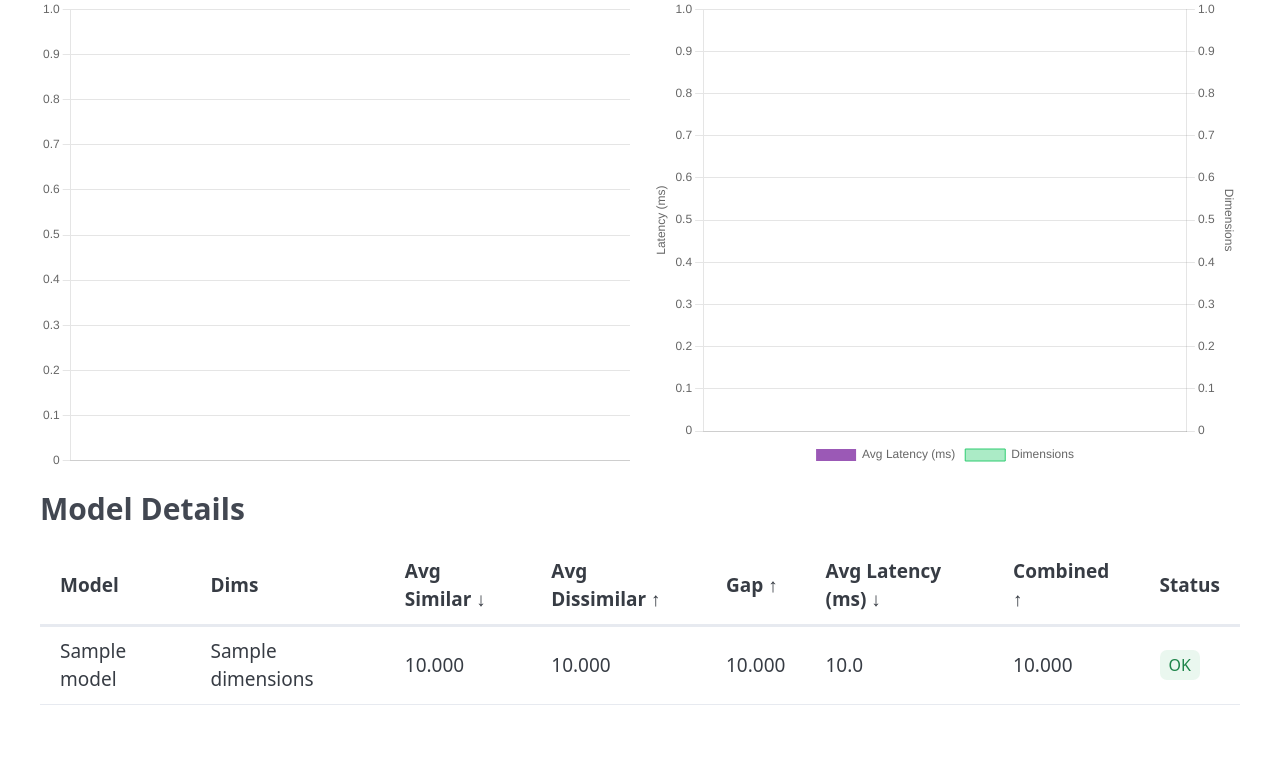
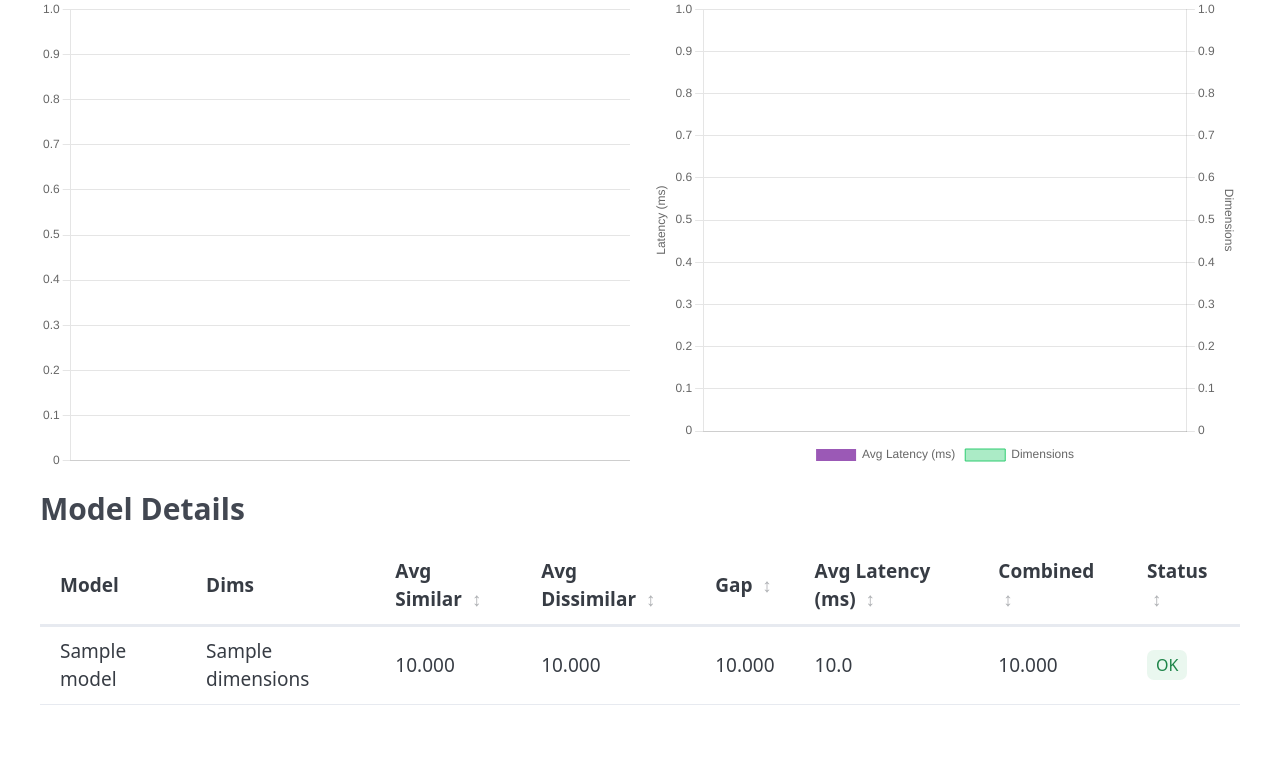
Before and after one commit to alphasearchinc/AI-search, a Flask app: template python-embedder/templates/eval_dashboard.html in a window 1280 px wide. Shown: the part 221-996 px from the top of the page. Run offline with Flask 3, Linux system fonts and the light colour scheme; the template is opened without the code that fills it: most values are stand-ins (such as "Sample title", 1, 10 or a date in 2020); parts of the project's set-up code (start-up, migrations or seed data) failed here and were passed over; some libraries are stand-ins or nearby versions.

Commit message:
toggle on arrows

```diff
--- a/python-embedder/templates/eval_dashboard.html
+++ b/python-embedder/templates/eval_dashboard.html
@@ -22,6 +22,10 @@
       .badge { display: inline-block; padding: 0.15rem 0.45rem; border-radius: 0.35rem; font-size: 0.8rem; }
       .badge.skip { background: #f6f8fa; color: #7f8c8d; border: 1px solid #e1e4e8; }
       .badge.err { background: #fdecea; color: #c0392b; border: 1px solid #f5c6cb; }
+      .sortable { cursor: pointer; user-select: none; }
+      .sortable:hover { background: rgba(0,0,0,0.05); }
+      .sort-arrow { display: inline-block; margin-left: 0.25rem; opacity: 0.4; }
+      .sortable.active .sort-arrow { opacity: 1; color: #3498db; }
     </style>
     <script src="https://cdn.jsdelivr.net/npm/chart.js@4.4.1/dist/chart.umd.min.js"></script>
   </head>
@@ -51,12 +55,12 @@
             <tr>
               <th>Model</th>
               <th>Dims</th>
-              <th class="sortable" data-sort="avg_similar_distance">Avg Similar ↓</th>
-              <th class="sortable" data-sort="avg_dissimilar_distance">Avg Dissimilar ↑</th>
-              <th class="sortable" data-sort="distance_gap">Gap ↑</th>
-              <th class="sortable" data-sort="avg_latency_ms">Avg Latency (ms) ↓</th>
-              <th class="sortable" data-sort="combined_score">Combined ↑</th>
-              <th class="sortable" data-sort="status">Status</th>
+              <th class="sortable" data-sort="avg_similar_distance">Avg Similar <span class="sort-arrow">↕</span></th>
+              <th class="sortable" data-sort="avg_dissimilar_distance">Avg Dissimilar <span class="sort-arrow">↕</span></th>
+              <th class="sortable" data-sort="distance_gap">Gap <span class="sort-arrow">↕</span></th>
+              <th class="sortable" data-sort="avg_latency_ms">Avg Latency (ms) <span class="sort-arrow">↕</span></th>
+              <th class="sortable" data-sort="combined_score">Combined <span class="sort-arrow">↕</span></th>
+              <th class="sortable" data-sort="status">Status <span class="sort-arrow">↕</span></th>
             </tr>
           </thead>
           <tbody>
@@ -206,8 +210,18 @@
         // Re-append rows in sorted order
         rows.forEach((r) => tbody.appendChild(r));
 
-        // Visual cue: bold the active header
-        headers.forEach((h) => h.style.textDecoration = h.dataset.sort === key ? 'underline' : 'none');
+        // Update arrow indicators
+        headers.forEach((h) => {
+          h.classList.remove('active', 'asc', 'desc');
+          const arrow = h.querySelector('.sort-arrow');
+          if (arrow) arrow.textContent = '↕';
+
+          if (h.dataset.sort === key) {
+            h.classList.add('active', sortState.dir);
+            // ↑ = high on top (desc), ↓ = low on top (asc)
+            if (arrow) arrow.textContent = sortState.dir === 'desc' ? '↑' : '↓';
+          }
+        });
       };
 
       headers.forEach((h) => {
```
